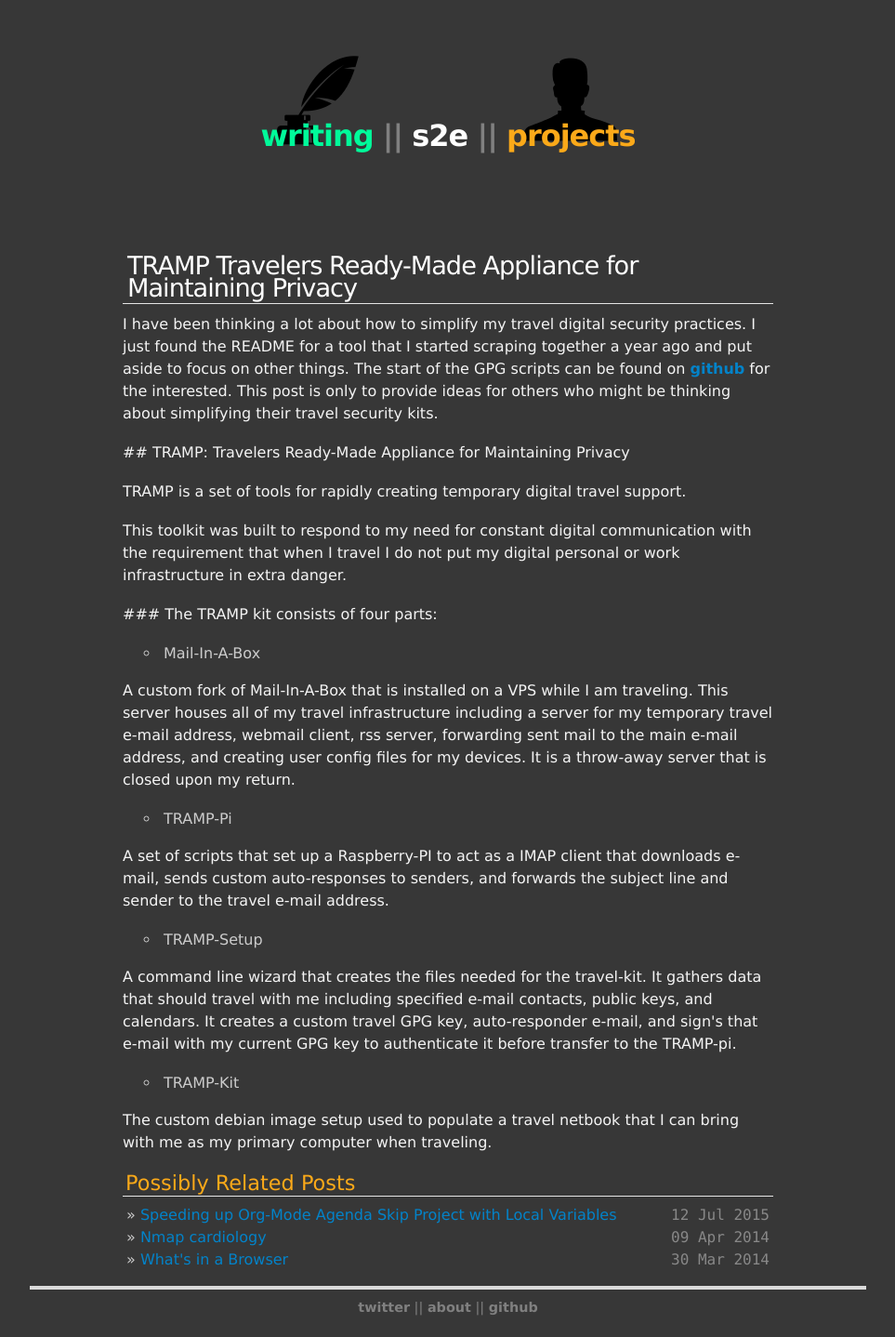
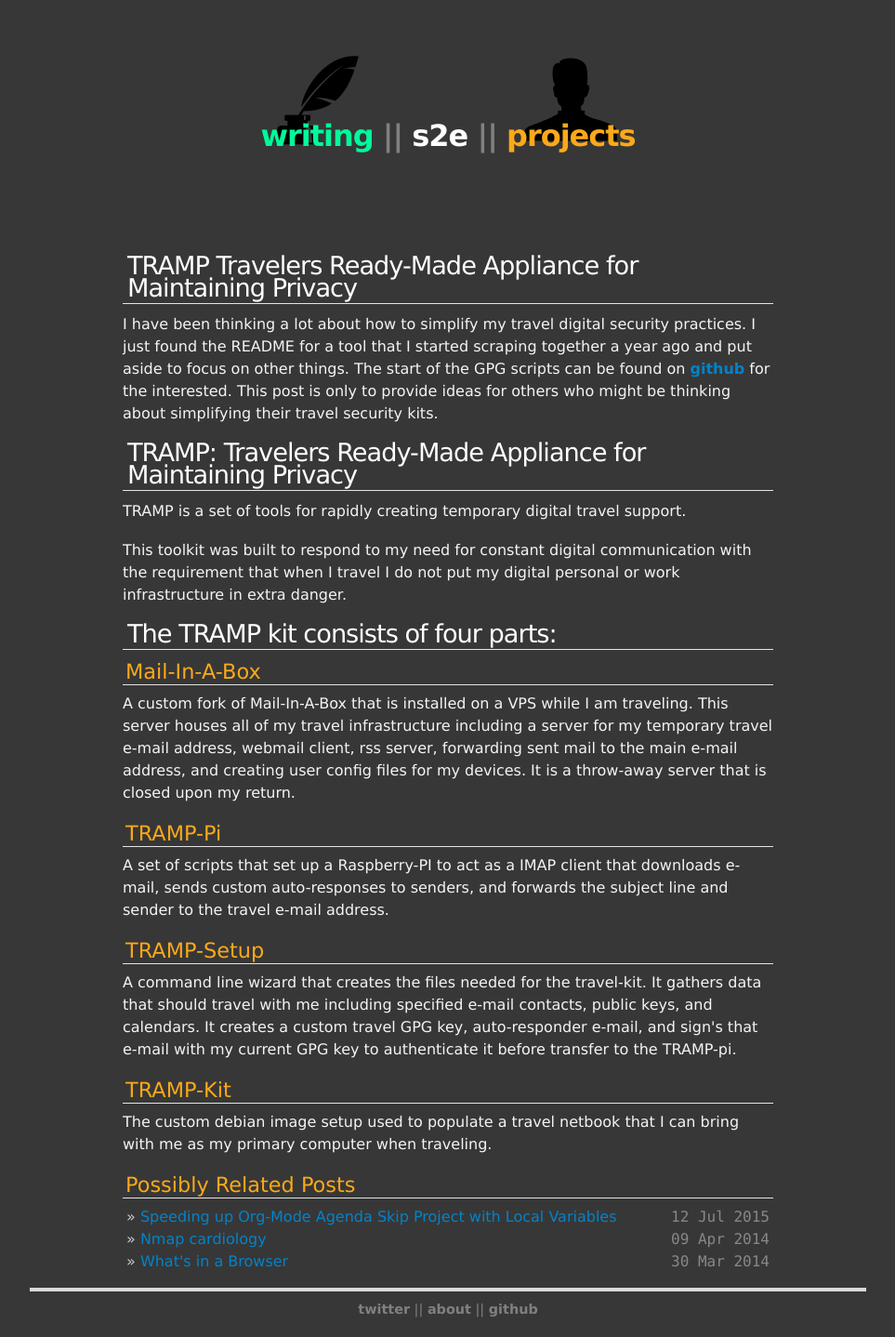
Before and after one commit to seamustuohy/seamustuohy.github.io, a Jekyll site: the page built from all/projects/_posts/1980-01-01-tramp.html, in a window 1280 px wide. Shown: the whole page at 93% size, without its empty margins (158-1121 px from the left). Built offline with Jekyll 4.4.1, drawn with Linux system fonts in a browser that asks for light colours.

Commit message:
updated markdown to org

```diff
--- a/all/projects/_posts/1980-01-01-tramp.html
+++ b/all/projects/_posts/1980-01-01-tramp.html
@@ -9,10 +9,9 @@ date: 2015-07-23
 I have been thinking a lot about how to simplify my travel digital security practices. I just found the README for a tool that I started scraping together a year ago and put aside to focus on other things. The start of the GPG scripts can be found on <a href="https://gist.github.com/elationfoundation/eed533a2f8ecc648c0d1">github</a> for the interested. This post is only to provide ideas for others who might be thinking about simplifying their travel security kits.
 </p>
 
-<p>
-## TRAMP: Travelers Ready-Made Appliance for Maintaining Privacy
-</p>
-
+<div id="outline-container-sec-1" class="outline-2">
+<h2 id="sec-1">TRAMP: Travelers Ready-Made Appliance for Maintaining Privacy</h2>
+<div class="outline-text-2" id="text-1">
 <p>
 TRAMP is a set of tools for rapidly creating temporary digital travel support.
 </p>
@@ -20,43 +19,45 @@ TRAMP is a set of tools for rapidly creating temporary digital travel support.
 <p>
 This toolkit was built to respond to my need for constant digital communication with the requirement that when I travel I do not put my digital personal or work infrastructure in extra danger.
 </p>
+</div>
+</div>
 
-<p>
-### The TRAMP kit consists of four parts:
-</p>
-
-<ul class="org-ul">
-<li>Mail-In-A-Box
-</li>
-</ul>
-
+<div id="outline-container-sec-2" class="outline-2">
+<h2 id="sec-2">The TRAMP kit consists of four parts:</h2>
+<div class="outline-text-2" id="text-2">
+</div><div id="outline-container-sec-2-1" class="outline-3">
+<h3 id="sec-2-1">Mail-In-A-Box</h3>
+<div class="outline-text-3" id="text-2-1">
 <p>
 A custom fork of Mail-In-A-Box that is installed on a VPS while I am traveling. This server houses all of my travel infrastructure including a server for my temporary travel e-mail address, webmail client, rss server, forwarding sent mail to the main e-mail address, and creating user config files for my devices. It is a throw-away server that is closed upon my return.
 </p>
+</div>
+</div>
 
-<ul class="org-ul">
-<li>TRAMP-Pi
-</li>
-</ul>
-
+<div id="outline-container-sec-2-2" class="outline-3">
+<h3 id="sec-2-2">TRAMP-Pi</h3>
+<div class="outline-text-3" id="text-2-2">
 <p>
 A set of scripts that set up a Raspberry-PI to act as a IMAP client that downloads e-mail, sends custom auto-responses to senders, and forwards the subject line and sender to the travel e-mail address.
 </p>
+</div>
+</div>
 
-<ul class="org-ul">
-<li>TRAMP-Setup
-</li>
-</ul>
-
+<div id="outline-container-sec-2-3" class="outline-3">
+<h3 id="sec-2-3">TRAMP-Setup</h3>
+<div class="outline-text-3" id="text-2-3">
 <p>
 A command line wizard that creates the files needed for the travel-kit. It gathers data that should travel with me including specified e-mail contacts, public keys, and calendars. It creates a custom travel GPG key, auto-responder e-mail, and sign's that e-mail with my current GPG key to authenticate it before transfer to the TRAMP-pi.
 </p>
+</div>
+</div>
 
-<ul class="org-ul">
-<li>TRAMP-Kit
-</li>
-</ul>
-
+<div id="outline-container-sec-2-4" class="outline-3">
+<h3 id="sec-2-4">TRAMP-Kit</h3>
+<div class="outline-text-3" id="text-2-4">
 <p>
 The custom debian image setup used to populate a travel netbook that I can bring with me as my primary computer when traveling.
 </p>
+</div>
+</div>
+</div>
```
